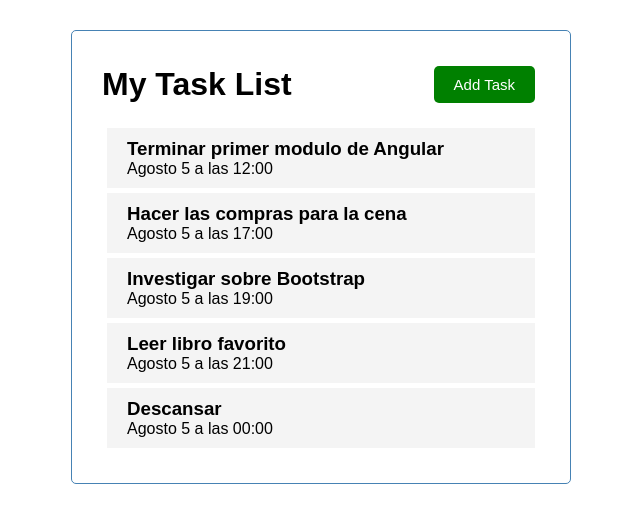
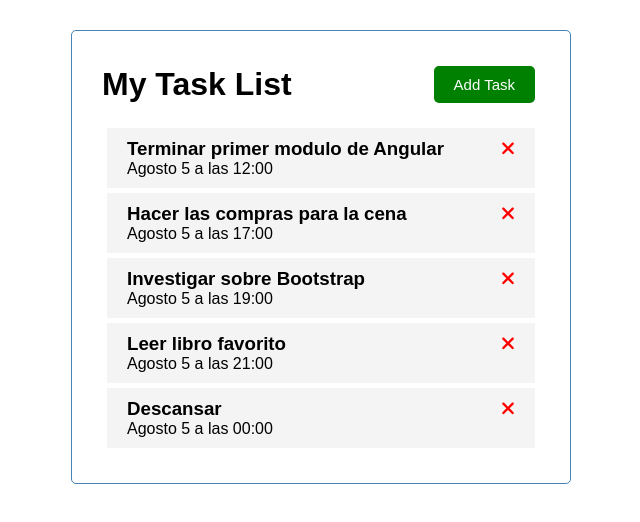
Before and after one commit to MarcosDanielM/task-list, an Angular app: page / in a window 1280 px wide. Shown: the top 522 px of the page, without its empty margins (319-959 px from the left). Built offline with nearby package versions, Linux system fonts and the light colour scheme.

Commit message:
componente de lista de items

```diff
--- a/package.json
+++ b/package.json
@@ -18,6 +18,11 @@
     "@angular/platform-browser": "^15.0.0",
     "@angular/platform-browser-dynamic": "^15.0.0",
     "@angular/router": "^15.0.0",
+    "@fortawesome/angular-fontawesome": "^0.12.1",
+    "@fortawesome/fontawesome-svg-core": "^6.2.1",
+    "@fortawesome/free-brands-svg-icons": "^6.2.1",
+    "@fortawesome/free-regular-svg-icons": "^6.2.1",
+    "@fortawesome/free-solid-svg-icons": "^6.2.1",
     "rxjs": "~7.5.0",
     "tslib": "^2.3.0",
     "zone.js": "~0.12.0"
--- a/src/app/app.module.ts
+++ b/src/app/app.module.ts
@@ -7,6 +7,7 @@
 import { ButtonComponent } from './components/button/button.component';
 import { TasksComponent } from './components/tasks/tasks.component';
 import { TasksItemComponent } from './components/tasks-item/tasks-item.component';
+import { FontAwesomeModule } from '@fortawesome/angular-fontawesome';
 
 @NgModule({
   declarations: [
@@ -18,7 +19,8 @@
   ],
   imports: [
     BrowserModule,
-    AppRoutingModule
+    AppRoutingModule,
+    FontAwesomeModule
   ],
   providers: [],
   bootstrap: [AppComponent]
--- a/src/app/components/tasks-item/tasks-item.component.css
+++ b/src/app/components/tasks-item/tasks-item.component.css
@@ -14,3 +14,7 @@
   align-items: center;
   justify-content: space-between;
 }
+
+.xRed {
+  color:red;
+}
--- a/src/app/components/tasks-item/tasks-item.component.html
+++ b/src/app/components/tasks-item/tasks-item.component.html
@@ -1,4 +1,11 @@
 <div class="task">
-  <h3>{{task.text}}</h3>
-  <p>{{task.day}}</p>
+     <h3>
+       {{task.text}}
+           <fa-icon class="xRed"
+               [icon]="faTimes">
+           </fa-icon>
+      </h3> <!--Eliminar o editar-->
+    <p>
+      {{task.day}}
+    </p>
 </div>
--- a/src/app/components/tasks-item/tasks-item.component.ts
+++ b/src/app/components/tasks-item/tasks-item.component.ts
@@ -1,14 +1,18 @@
 import { Component, OnInit, Input } from '@angular/core';
 import { Task } from 'src/app/Task';
 import { TASKS } from 'src/app/mock-task';
+import { faTimes } from '@fortawesome/free-solid-svg-icons'; //Font awesome icon importar e inicializar
 
 @Component({
   selector: 'app-tasks-item',
   templateUrl: './tasks-item.component.html',
   styleUrls: ['./tasks-item.component.css']
 })
+
 export class TasksItemComponent implements OnInit {
   @Input() task: Task = TASKS [0]
+  faTimes = faTimes; //inicializar
+
   constructor() {}
 
   ngOnInit(): void {
--- a/src/app/components/tasks/tasks.component.ts
+++ b/src/app/components/tasks/tasks.component.ts
@@ -1,6 +1,7 @@
 import { Component, OnInit } from '@angular/core';
 import { Task } from 'src/app/Task';
 import { TASKS } from 'src/app/mock-task';
+
 
 @Component({
   selector: 'app-tasks',
@@ -10,6 +11,7 @@
 export class TasksComponent implements OnInit{
   tasks: Task[] = TASKS;
 
+
   constructor() {}
 
   ngOnInit(): void {
```
Also changed, not shown: 1 other file (tests, documents, lock files or other folders).
